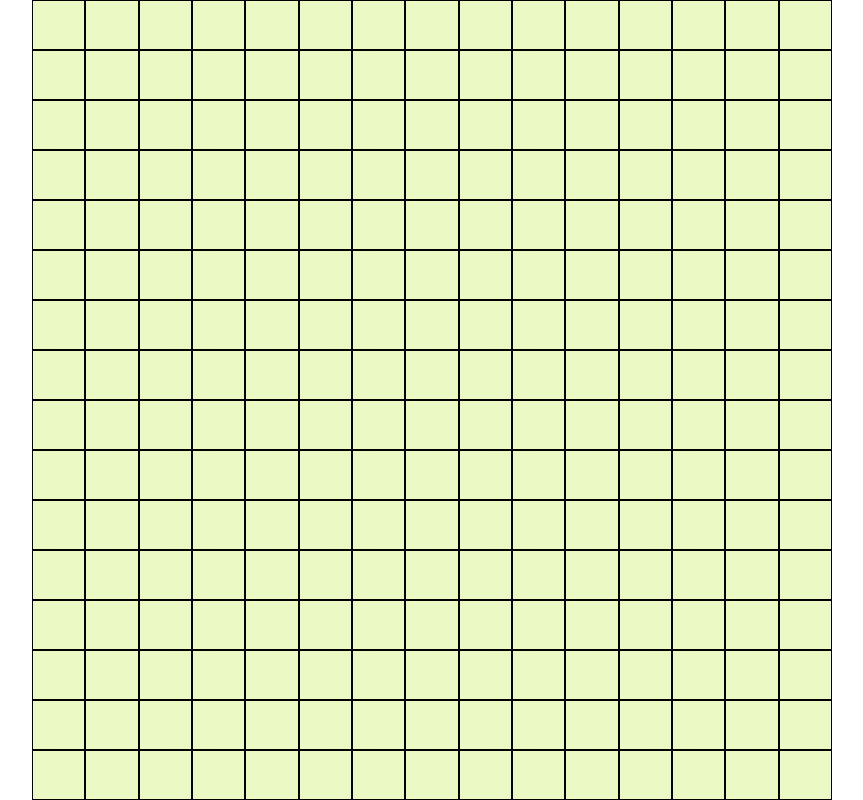
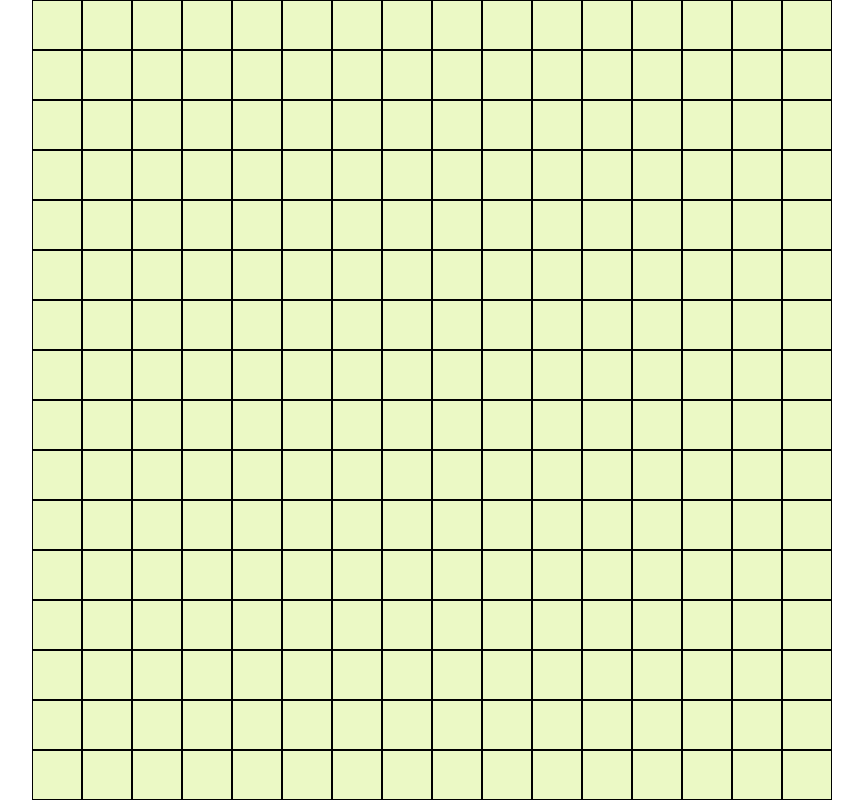
Before and after one commit to ruudra03/etch-a-sketch, a plain HTML site: page index.html in a window 1280 px wide. Shown: the whole page, without its empty margins (208-1071 px from the left). Drawn offline with Linux system fonts and the light colour scheme.

Commit message:
Fix the second loop for cell creation and addition in script.js
Initiate the loop from y = 0 instead of 1.
Use setAttribute() to provide unique ids for each cell in the corresponding row.
Addition of more comments.

```diff
--- a/index.js
+++ b/index.js
@@ -9,18 +9,27 @@ let container = document.createElement("div");
 container.setAttribute("id", "container"); // set id for the container
 sketchPad.appendChild(container);
 
+// Grid dimensions
 const size = 16;
+
+// Create grid
 for (let x = 0; x < size; x++) {
+  // Create rows
   let row = document.createElement("div");
-  row.setAttribute("id", `row${x + 1}`);
+  row.setAttribute("id", `row${x + 1}`); // provide unique row number
   row.classList.add("row");
 
-  for (let y = 1; y < size; y++) {
+  for (let y = 0; y < size; y++) {
+    // Create cells
     let cell = document.createElement("div");
+    cell.setAttribute("id", `cell${y + 1}`); // provide unique cell number
     cell.classList.add("cell");
+
+    // Add the cell to the corresponding row
     row.appendChild(cell);
   }
 
+  // Add the row to the container
   container.appendChild(row);
 }
 
```
Also changed, not shown: index.html (+1 -0 lines).
